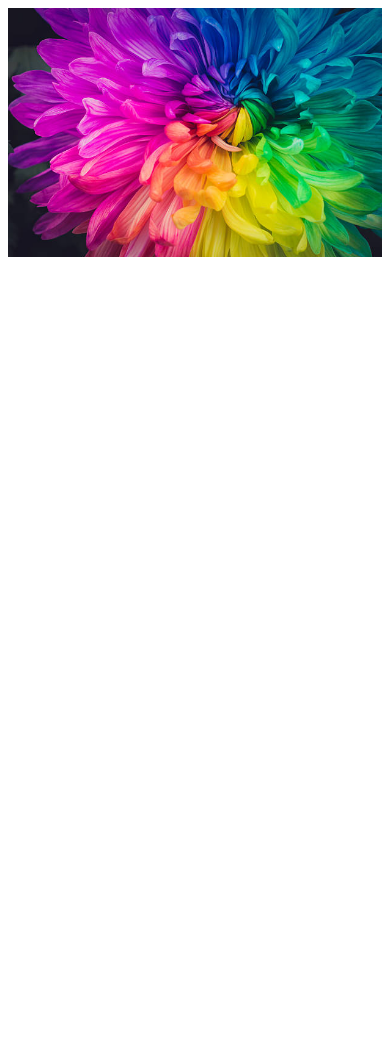
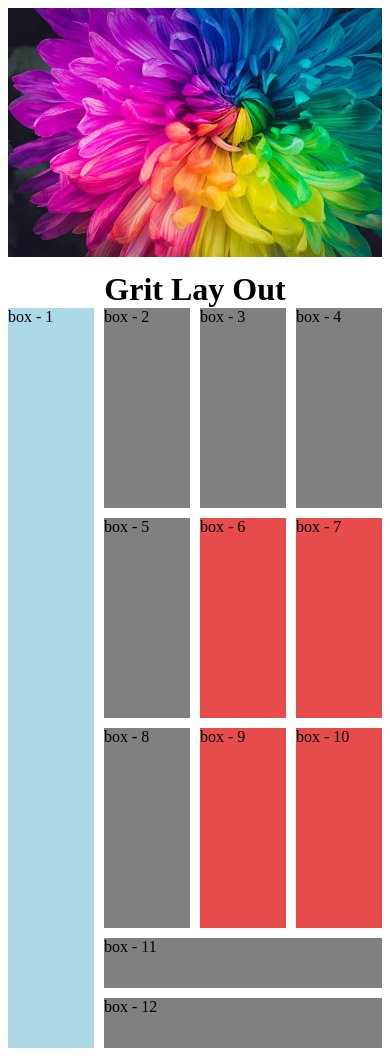
Before and after one commit to nurnewas/simple-responsive, a plain HTML site: page index.html in a window 390 px wide. Shown: the part 2542-3598 px from the top of the page. Before the commit the page ends 2813 px from the top, so only its background shows below. Drawn offline with Linux system fonts and the light colour scheme.

Commit message:
responsive design

```diff
--- a/index.html
+++ b/index.html
@@ -42,6 +42,23 @@
             </div>
         </div>
       </section>
+      <h1>Grit Lay Out </h1>
+      <section>
+        <div class="container">
+            <div class="box" id="box-1">box - 1</div>
+            <div class="box" id="box-2">box - 2</div>
+            <div class="box" id="box-3">box - 3</div>
+            <div class="box" id="box-4">box - 4</div>
+            <div class="box" id="box-5">box - 5</div>
+            <div class="box" id="box-6">box - 6</div>
+            <div class="box" id="box-7">box - 7</div>
+            <div class="box" id="box-8">box - 8</div>
+            <div class="box" id="box-9">box - 9</div>
+            <div class="box" id="box-10">box - 10</div>
+            <div class="box" id="box-11">box - 11</div>
+            <div class="box" id="box-12">box - 12</div>
+        </div>
+      </section>
     </main>
   </body>
 </html>
--- a/style.css
+++ b/style.css
@@ -1,4 +1,4 @@
-header > h1 {
+ h1 {
   margin: 0 auto;
   text-align: center;
 }
@@ -24,6 +24,31 @@ img {
   grid-template-columns: repeat(2, 1fr);
 }
 
+/* Grid Template Lay Out */
+.container {
+    display: grid;
+    grid-template-rows: repeat(3, 200px) 50px 50px;
+    grid-template-columns: repeat(4,1fr);
+    gap: 10px;
+
+}
+.box {
+    background-color:  gray;
+
+}
+#box-1 {
+    grid-row: span 5;
+    background-color: lightblue;
+}
+#box-6, #box-7,#box-9, #box-10 {
+    background-color: rgb(231, 76, 76);
+}
+#box-11, #box-12 {
+    grid-column: span 3;
+    background-color:  gray;
+}
+
+
 @media screen and (max-width: 576px) {
     .row {
         flex-direction: column;
```
